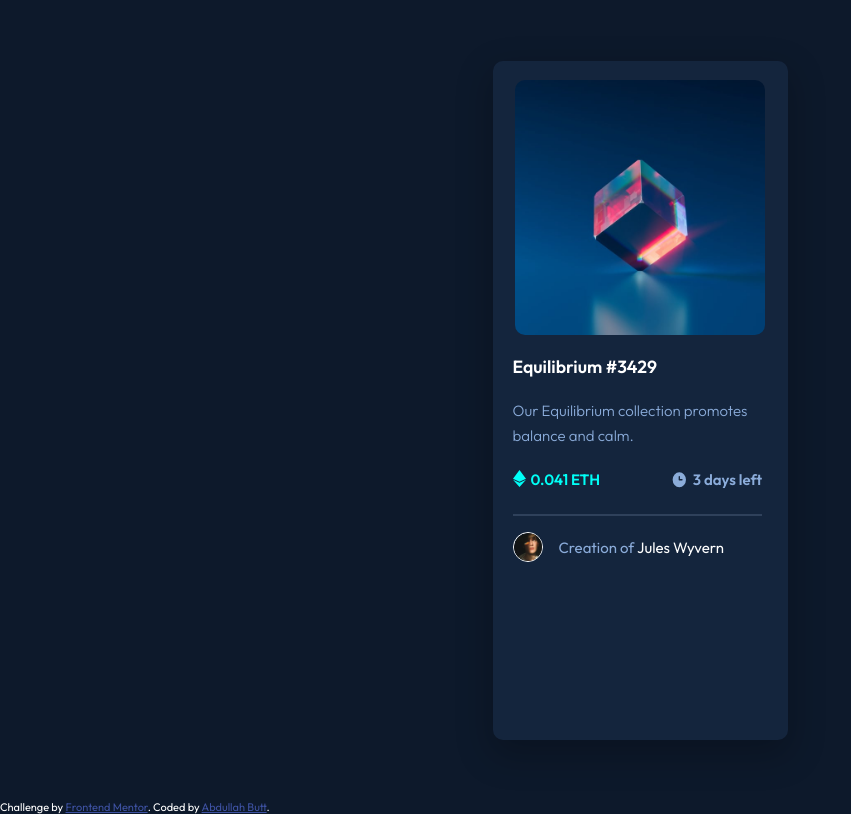
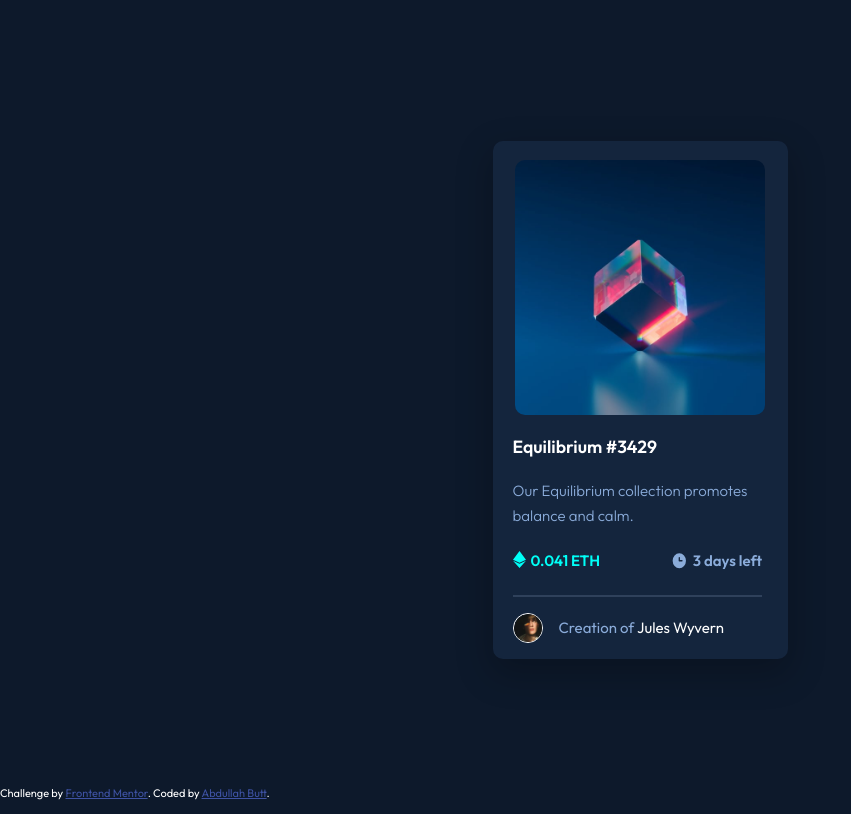
Before and after one commit to Abdullahbutt3434/NFT-preview-card-component, a plain HTML site: page index.html in a window 1280 px wide. Shown: the whole page, without its empty margins (0-851 px from the left). Drawn offline with Linux system fonts and the light colour scheme.

Commit message:
UI-Update

```diff
--- a/style.css
+++ b/style.css
@@ -28,7 +28,7 @@ body{
 
 .card{
     background-color: var(--Very-dark-blue-card);
-    height: calc(85vh - 1px);
+    height: auto;
     /* padding: 10px 12px 10px 12px; */
     width: 295px;
     border-radius: 10px;
@@ -115,6 +115,7 @@ body{
     display: flex;
     align-items: center;
     margin-left: 1.25rem;
+    margin-bottom: 1rem;
 }
 .card .avatar{
     width: 30px;
@@ -138,7 +139,7 @@ body{
 
 .attribution {
     position: absolute;
-    /* bottom: 0; */
+    bottom: 0;
      font-size: 11px;
      text-align: center;
  }
```
